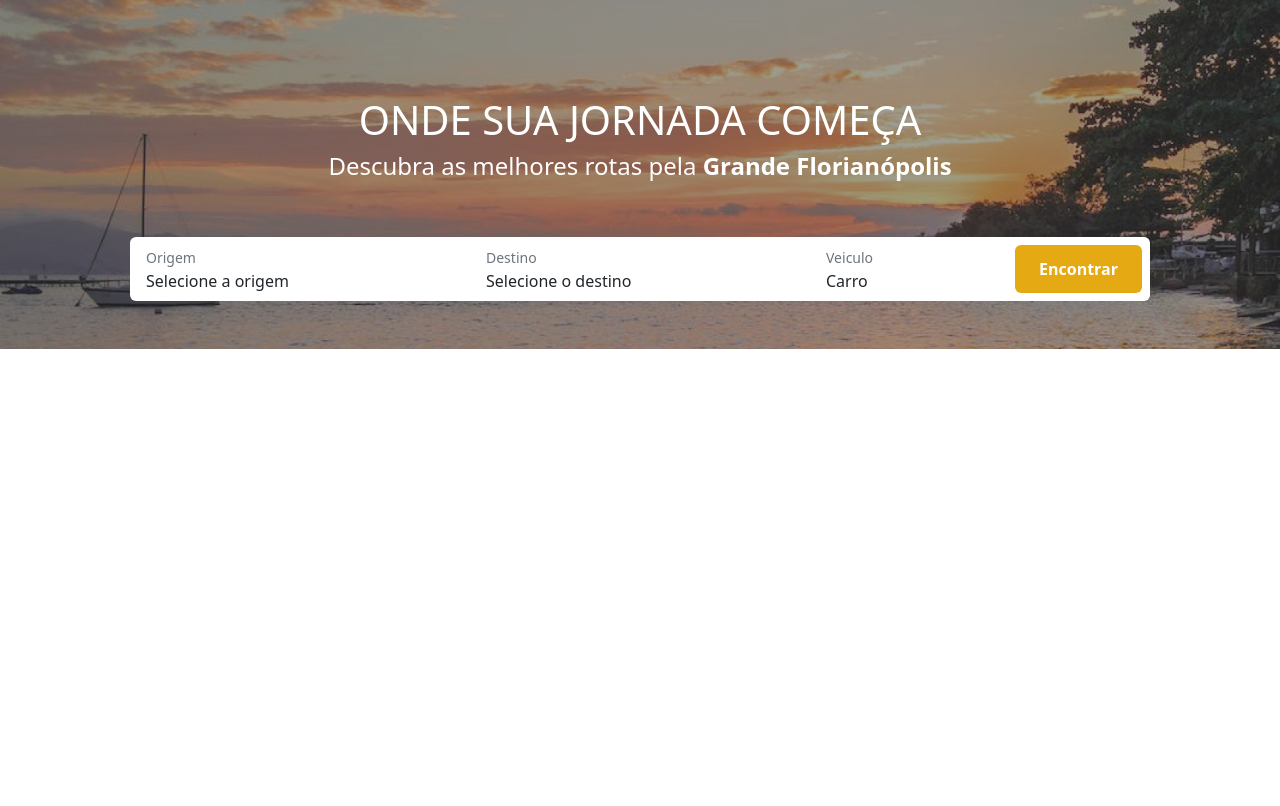
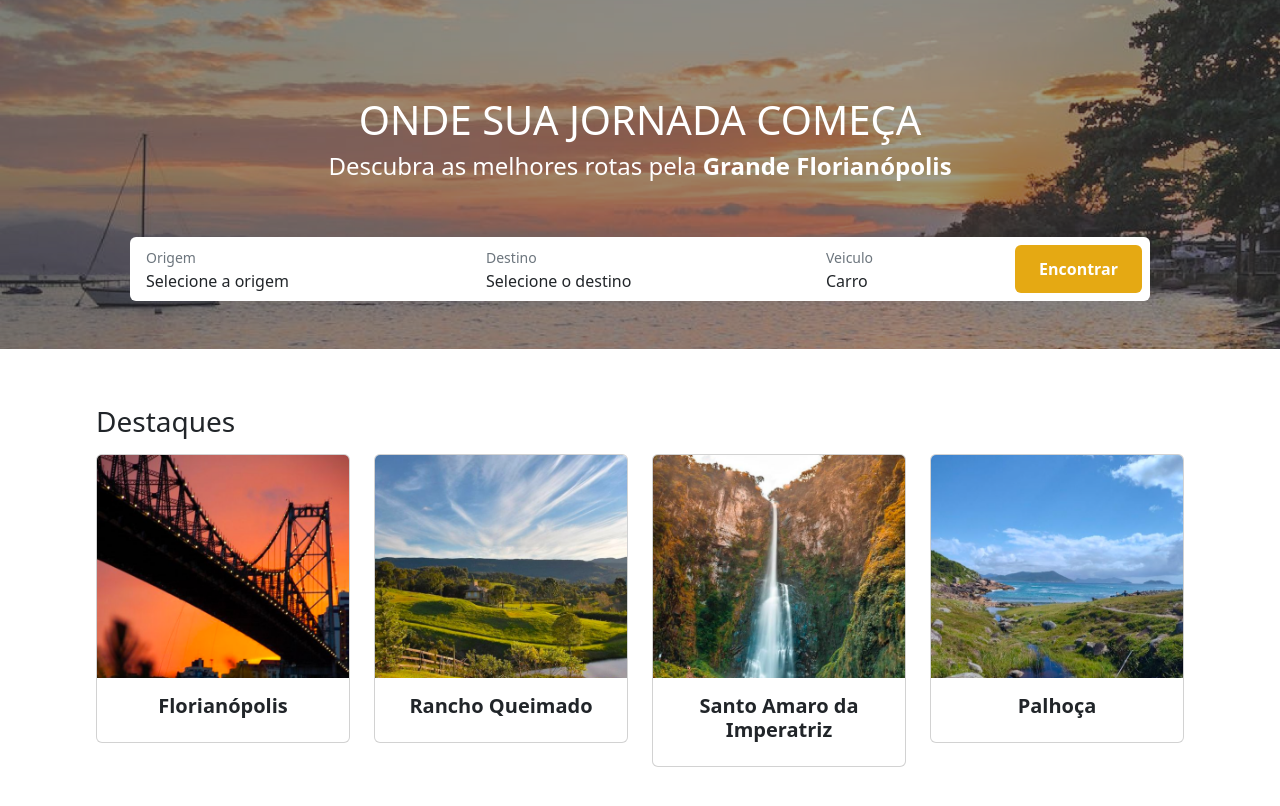
Before and after one commit to richardpcardoso/a3-unisul, a React (Create React App) app: page / in a window 1280 px wide. Shown: the top 806 px of the page. Built offline with nearby package versions, Linux system fonts and the light colour scheme.

Commit message:
Implementação dos destaques

```diff
--- a/src/app/home/Home.js
+++ b/src/app/home/Home.js
@@ -165,6 +165,46 @@ function Home() {
         </div>
       </div>
 
+      <div className="container-fluid py-2 px-5">
+        <div className="row p-5">
+          <div className="col-12 mb-2">
+          <h3>Destaques</h3>
+          </div>
+          <div className="col-3">
+            <div className="card">
+              <img src={`/assets/imgs/Florianópolis.png`} className=" card-img-top" alt="" />
+              <div className="card-body text-center">
+                <h5 className="card-title"><strong>Florianópolis</strong></h5>
+              </div>
+            </div>
+          </div>
+          <div className="col-3">
+            <div className="card">
+              <img src={`/assets/imgs/Rancho Queimado.png`} className=" card-img-top" alt="" />
+              <div className="card-body text-center">
+                <h5 className="card-title"><strong>Rancho Queimado</strong></h5>
+              </div>
+            </div>
+          </div>
+          <div className="col-3">
+            <div className="card">
+              <img src={`/assets/imgs/Santo Amaro da Imperatriz.png`} className=" card-img-top" alt="" />
+              <div className="card-body text-center">
+                <h5 className="card-title"><strong>Santo Amaro da Imperatriz</strong></h5>
+              </div>
+            </div>
+          </div>
+          <div className="col-3">
+            <div className="card">
+              <img src={`/assets/imgs/Palhoça.png`} className=" card-img-top" alt="" />
+              <div className="card-body text-center">
+                <h5 className="card-title"><strong>Palhoça</strong></h5>
+              </div>
+            </div>
+          </div>
+        </div>
+      </div>
+
       <Modal
         show={resultado}
         onHide={handleClose}
```
